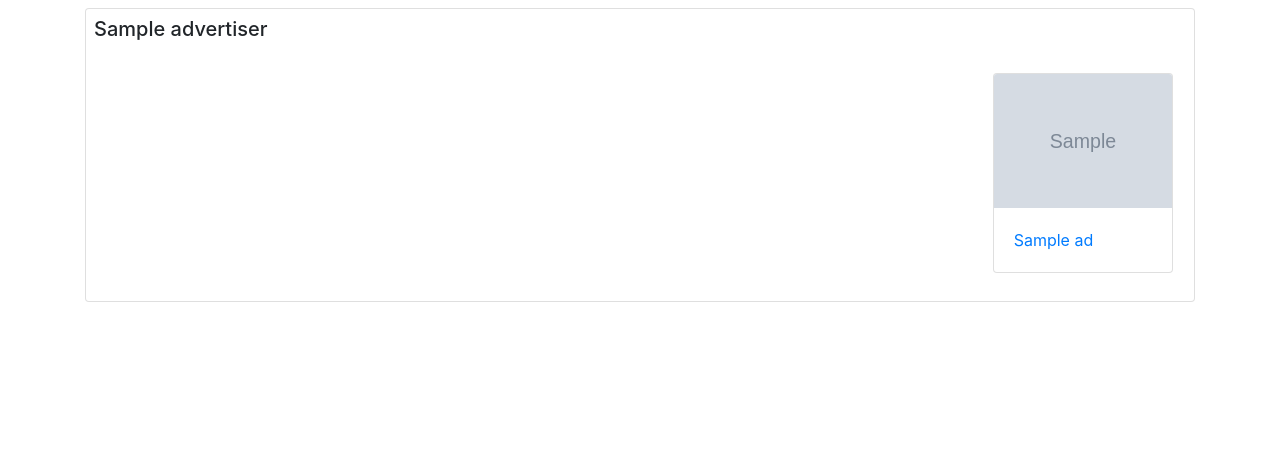
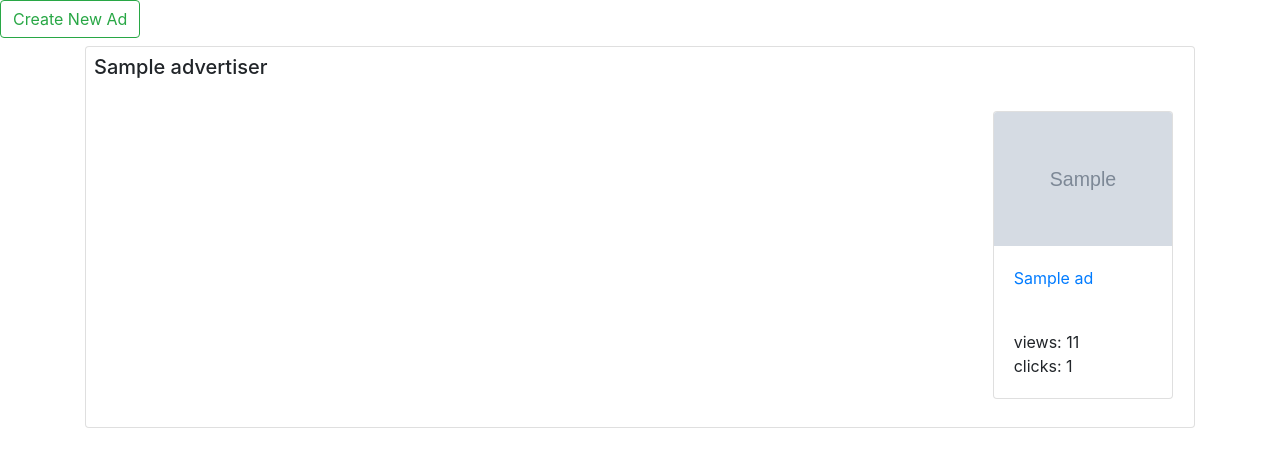
Before and after one commit to donkarami/Ad-Simulation-Django, a Django app: page / in a window 1280 px wide. Shown: the top 467 px of the page. Run offline with Django 3.2, Linux system fonts and the light colour scheme; tables that the repository leaves empty hold one stand-in row (values such as "Sample post"); grey boxes marked "Sample" are stand-in pictures; some libraries are stand-ins or nearby versions.

Commit message:
some changes in ads view

```diff
--- a/advertiser_management/templates/advertiser_management/ads.html
+++ b/advertiser_management/templates/advertiser_management/ads.html
@@ -7,6 +7,7 @@
     <title>Ads View</title>
 </head>
 <body>
+<a href="{% url 'advertiser_management:create_ad' %}" type="button" class="btn btn-outline-success">Create New Ad</a>
 <div class="container" dir="rtl">
     {% for advertiser in advertisers %}
         <div class="card mt-2 p-2">
@@ -22,6 +23,11 @@
                                     <span>{{ ad.title }}</span>
                                 </div>
                             </a>
+                            <div class="card-body">
+                                <span>views: {{ ad.views }}</span>
+                                <br>
+                                <span>clicks: {{ ad.clicks }}</span>
+                            </div>
                         </div>
                     {% endfor %}
                 </div>
--- a/advertiser_management/templates/advertiser_management/create_ad.html
+++ b/advertiser_management/templates/advertiser_management/create_ad.html
@@ -6,7 +6,7 @@
           crossorigin="anonymous">
     <title>Create Ad View</title>
 </head>
-<h1>Create New Ad</h1>
+<h1 class="text">Create New Ad</h1>
 <body>
 <div class='container'>
     <form class="column" method="post" enctype="multipart/form-data">
```
